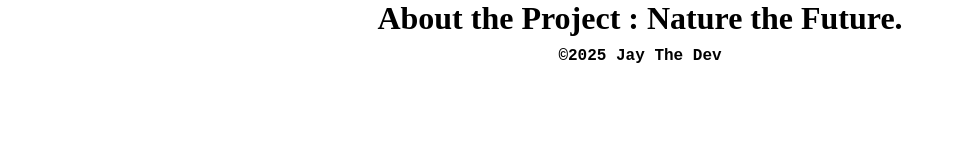
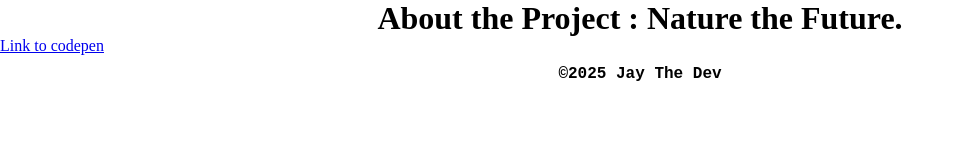
Before and after one commit to jaykrishnadev/jaykrishnatjdev.github.io, a plain HTML site: page about.html in a window 1280 px wide. Shown: the whole page, without its empty margins (0-963 px from the left). Drawn offline with Linux system fonts and the light colour scheme.

Commit message:
Update about.html

```diff
--- a/about.html
+++ b/about.html
@@ -10,6 +10,7 @@
 	<body>
 		<header>
 			<h1>About the Project : Nature the Future.</h1>
+<a href="https://codepen.io/Jaykrishna-TJ/pen/azdJBmp">Link to codepen</a>
 		</header>
 			<footer>
 				<p>&copy;2025 Jay The Dev</p>
```
